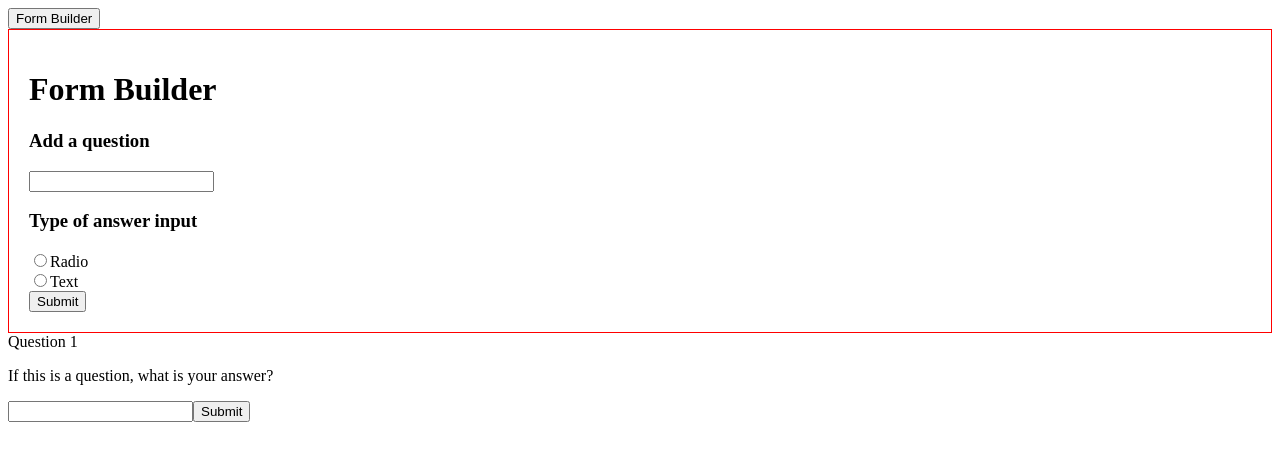
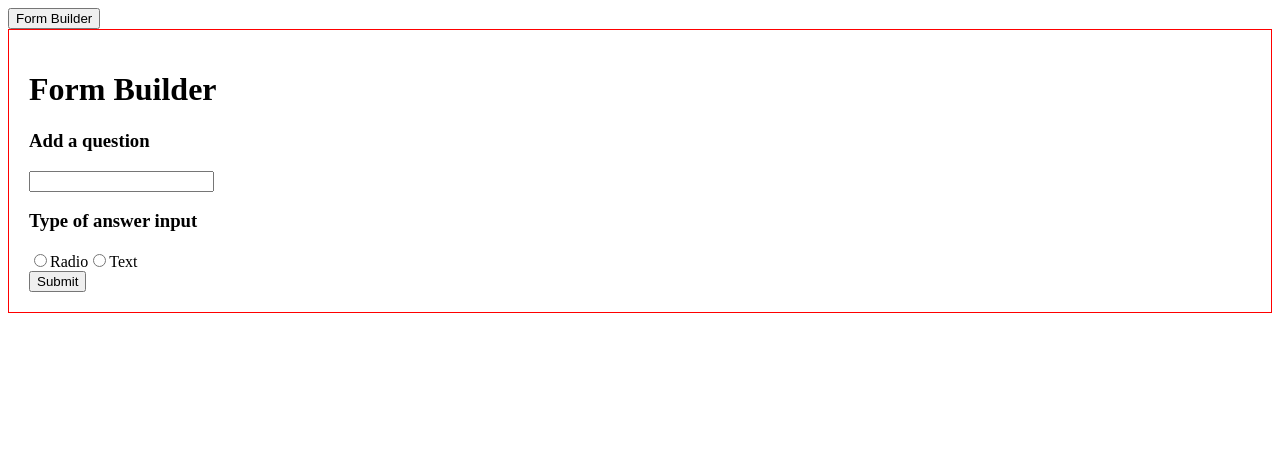
Before and after one commit to azaespa/XaltiusAcademy, an Angular app in the folder survey-builder/: page / in a window 1280 px wide. Shown: the top 460 px of the page. Built offline with nearby package versions, Linux system fonts and the light colour scheme.

Commit message:
fbRadioForm

```diff
--- a/survey-builder/src/app/survey-form/form-builder/form-builder.component.html
+++ b/survey-builder/src/app/survey-form/form-builder/form-builder.component.html
@@ -1,13 +1,41 @@
-<form action="" [formGroup]="myForm" (ngSubmit)="onUpdateQuestion(myForm)">
+<form action="" [formGroup]="fbForm" (ngSubmit)="onUpdateQuestion(fbForm)">
     <h1>Form Builder</h1>
     <h3>Add a question</h3>
     <input type="text" #questionBuilder name="questionBuilder" id="questionBuilder" formControlName="questionBuilder">
 
     <h3>Type of answer input</h3>
-    <input type="radio" name="answerInput" id="radio" formControlName="answerInput" value="radio">
-    <label for="radio">Radio</label><br>
-    <input type="radio" name="answerInput" id="text" formControlName="answerInput" value="text">
-    <label for="radio">Text</label><br>
+    <input type="radio" #radio name="answerInputType" id="radio" formControlName="answerInputType" value="radio">
+    <label>Radio</label>
+    <input type="radio" name="answerInputType" id="text" formControlName="answerInputType" value="text">
+    <label>Text</label>
 
+    <form *ngIf="radio.checked" [formGroup]="fbRadioForm" (ngSubmit)="onSetAnswers()">
+        <div formGroupName="choices">
+
+            <input type="radio" name="" id="">
+            <label>A.</label>
+            <input type="text" name="choiceA" id="" formControlName="choiceA">
+            <br>
+
+            <input type="radio" name="" id="">
+            <label>B.</label>
+            <input type="text" name="choiceB" id="" formControlName="choiceB">
+            <br>
+
+            <input type="radio" name="" id="">
+            <label>C.</label>
+            <input type="text" name="choiceC" id="" formControlName="choiceC">
+            <br>
+
+            <input type="radio" name="" id="">
+            <label>D.</label>
+            <input type="text" name="choiceD" id="" formControlName="choiceD">
+            <br>
+
+            <button type="submit">Set answers</button>
+        </div>
+    </form>
+
+    <br>
     <button type="submit">Submit</button>
 </form>
--- a/survey-builder/src/app/survey-form/form-builder/form-builder.component.ts
+++ b/survey-builder/src/app/survey-form/form-builder/form-builder.component.ts
@@ -1,5 +1,11 @@
 import { Component, OnInit, Output, EventEmitter } from '@angular/core';
-import { FormGroup, FormBuilder, Validators } from '@angular/forms';
+import {
+  FormGroup,
+  FormBuilder,
+  Validators,
+  FormArray,
+  Form,
+} from '@angular/forms';
 
 @Component({
   selector: 'app-form-builder',
@@ -7,20 +13,42 @@ import { FormGroup, FormBuilder, Validators } from '@angular/forms';
   styleUrls: ['./form-builder.component.css'],
 })
 export class FormBuilderComponent implements OnInit {
-  myForm: FormGroup = new FormGroup({});
+  fbForm: FormGroup = new FormGroup({});
+  fbTextForm: FormGroup = this.formBuilder.group({
+    questionBuilder: [''],
+    answerInputType: [''],
+  });
+  fbRadioForm: FormGroup = this.formBuilder.group({
+    questionBuilder: [''],
+    answerInputType: [''],
+    choices: this.formBuilder.group({
+      choiceA: [''],
+      choiceB: [''],
+      choiceC: [''],
+      choiceD: [''],
+    }),
+  });
 
   @Output() updateQuestion = new EventEmitter<FormGroup>();
 
   constructor(private formBuilder: FormBuilder) {}
 
   ngOnInit(): void {
-    this.myForm = this.formBuilder.group({
+    this.fbForm = this.formBuilder.group({
       questionBuilder: [''],
-      answerInput: ['']
+      answerInputType: ['', Validators.required],
     });
   }
 
+  onSetAnswers() {
+    console.log(this.fbRadioForm);
+  }
+
   onUpdateQuestion(question: FormGroup) {
-    this.updateQuestion.emit(question);
+    if(question.valid) {
+      this.updateQuestion.emit(question);
+    } else {
+      alert("WOW")
+    }
   }
 }
--- a/survey-builder/src/app/survey-form/survey-form.component.html
+++ b/survey-builder/src/app/survey-form/survey-form.component.html
@@ -3,12 +3,18 @@
 <!-- make a button that will open the floating form builder interface -->
 
 <button type="button" (click)="showFormBuilder()">Form Builder</button>
-<app-form-builder *ngIf="showForm" (updateQuestion)="updateQuestion($event)"></app-form-builder>
+<app-form-builder *ngIf="showForm" (updateQuestion)="addQuestion($event)"></app-form-builder>
 
 <!-- TEXT INPUT FORM -->
-<form action="" [formGroup]="myForm" (ngSubmit)="onSubmit()">
-    <label for="text-input">Question 1</label><br>
-    <p>{{ question }}</p>
-    <input [type]="answerInput" name="text-input" id="text-input" formControlName="answerText">
-    <button type="submit">Submit</button>
-</form>
+
+<!-- NGfor to generate the list of questions from the survey form array -->
+
+<div [formGroup]="surveyForm">
+    <div formArrayName="questions">
+        <div [formGroupName]="i" *ngFor="let q of questions.controls; let i = index">
+            <p>
+                {{q.value | json}}
+            </p>
+        </div>
+    </div>
+</div>
--- a/survey-builder/src/app/survey-form/survey-form.component.ts
+++ b/survey-builder/src/app/survey-form/survey-form.component.ts
@@ -1,5 +1,5 @@
 import { Component, OnInit } from '@angular/core';
-import { FormGroup, FormBuilder, Validators } from '@angular/forms';
+import { FormGroup, FormBuilder, FormArray, Validators } from '@angular/forms';
 
 @Component({
   selector: 'app-survey-form',
@@ -8,16 +8,36 @@ import { FormGroup, FormBuilder, Validators } from '@angular/forms';
 })
 export class SurveyFormComponent implements OnInit {
   myForm: FormGroup = new FormGroup({});
+  newForm: FormGroup = new FormGroup({})
+
+  showForm: boolean = true;
+
+  answerInput: string = 'text';
   question: string = 'If this is a question, what is your answer?';
-  answerInput: string = "text";
-  showForm: boolean = true;
+
+  users: string[] = ['a', 'a', 'a'];
 
   constructor(private formBuilder: FormBuilder) {}
 
-  ngOnInit(): void {
-    this.myForm = this.formBuilder.group({
-      answerText: ['', Validators.required],
-    });
+  //form array
+  //inside of it will be the form group populated by fb component
+  //will then be generated to survey form by ngfor
+  ngOnInit(): void {}
+
+  surveyForm: FormGroup = this.formBuilder.group({
+    questions: this.formBuilder.array([]),
+  });
+
+  get questions() {
+    return this.surveyForm.controls['questions'] as FormArray;
+  }
+
+  addQuestion(question: FormGroup) {
+    this.newForm = this.formBuilder.group({
+      "question": [question.value['questionBuilder']],
+      "answer": [question.value['answerInputType']]
+    })
+    this.questions.push(this.newForm);
   }
 
   onSubmit() {
```
